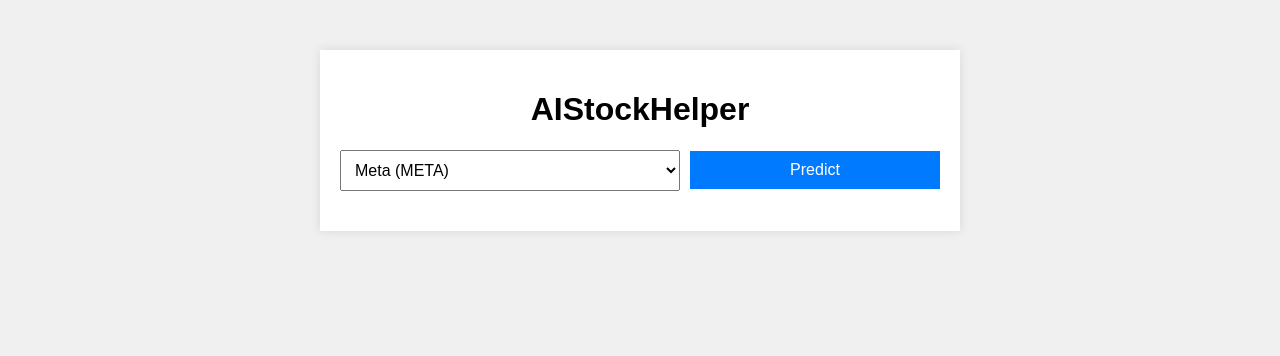
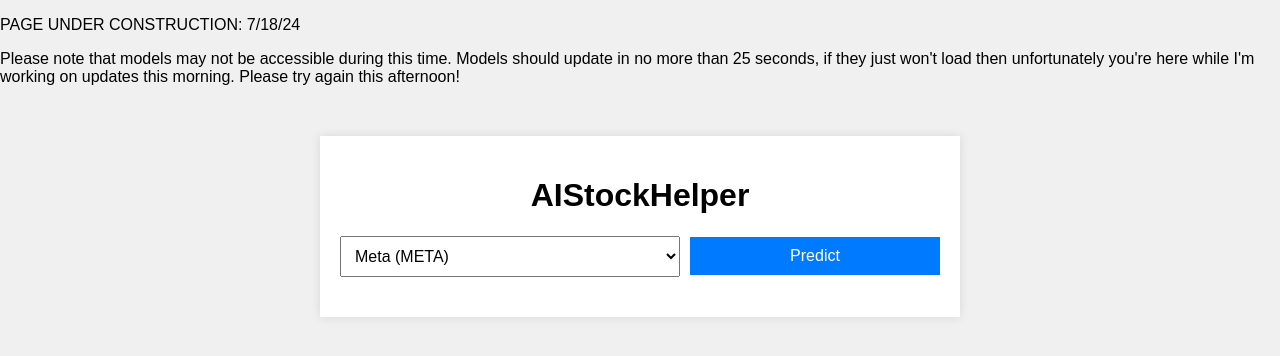
Before and after one commit to wessbl/wbl-aistocks, a Flask app: page / in a window 1280 px wide. Shown: the top 356 px of the page. Run offline with Flask 3, Linux system fonts and the light colour scheme; parts of the project's set-up code (start-up, migrations or seed data) failed here and were passed over.

Commit message:
Added start_gunicorn.sh to .gitignore. Page under construction in html file.

```diff
--- a/templates/index.html
+++ b/templates/index.html
@@ -3,6 +3,8 @@
 <head>
     <meta charset="UTF-8">
     <meta name="viewport" content="width=device-width, initial-scale=1.0">
+    <p>PAGE UNDER CONSTRUCTION: 7/18/24</p>
+    <p>Please note that models may not be accessible during this time. Models should update in no more than 25 seconds, if they just won't load then unfortunately you're here while I'm working on updates this morning. Please try again this afternoon!</p>
     <title>AIStockHelper</title>
     <style>
         .container{
```
